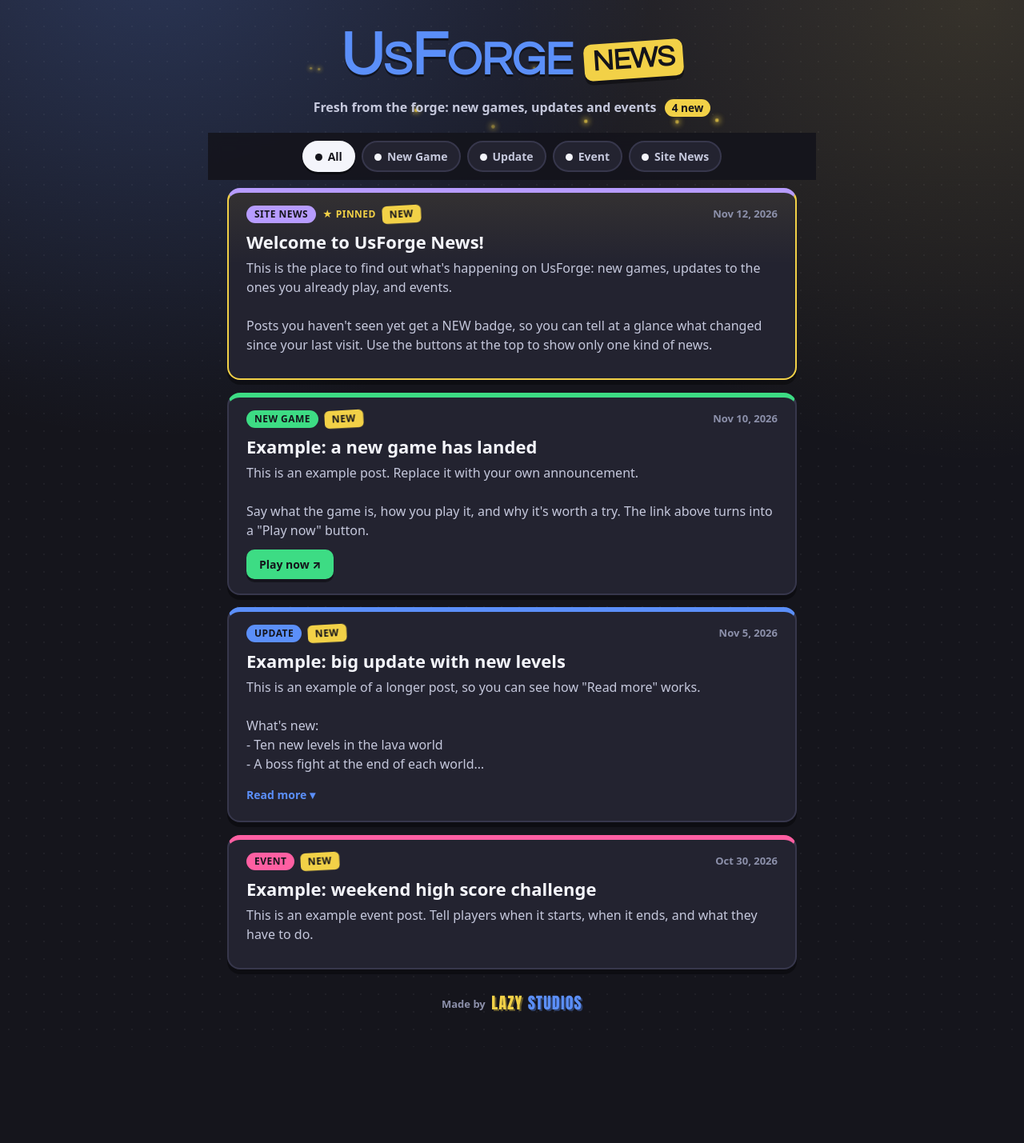
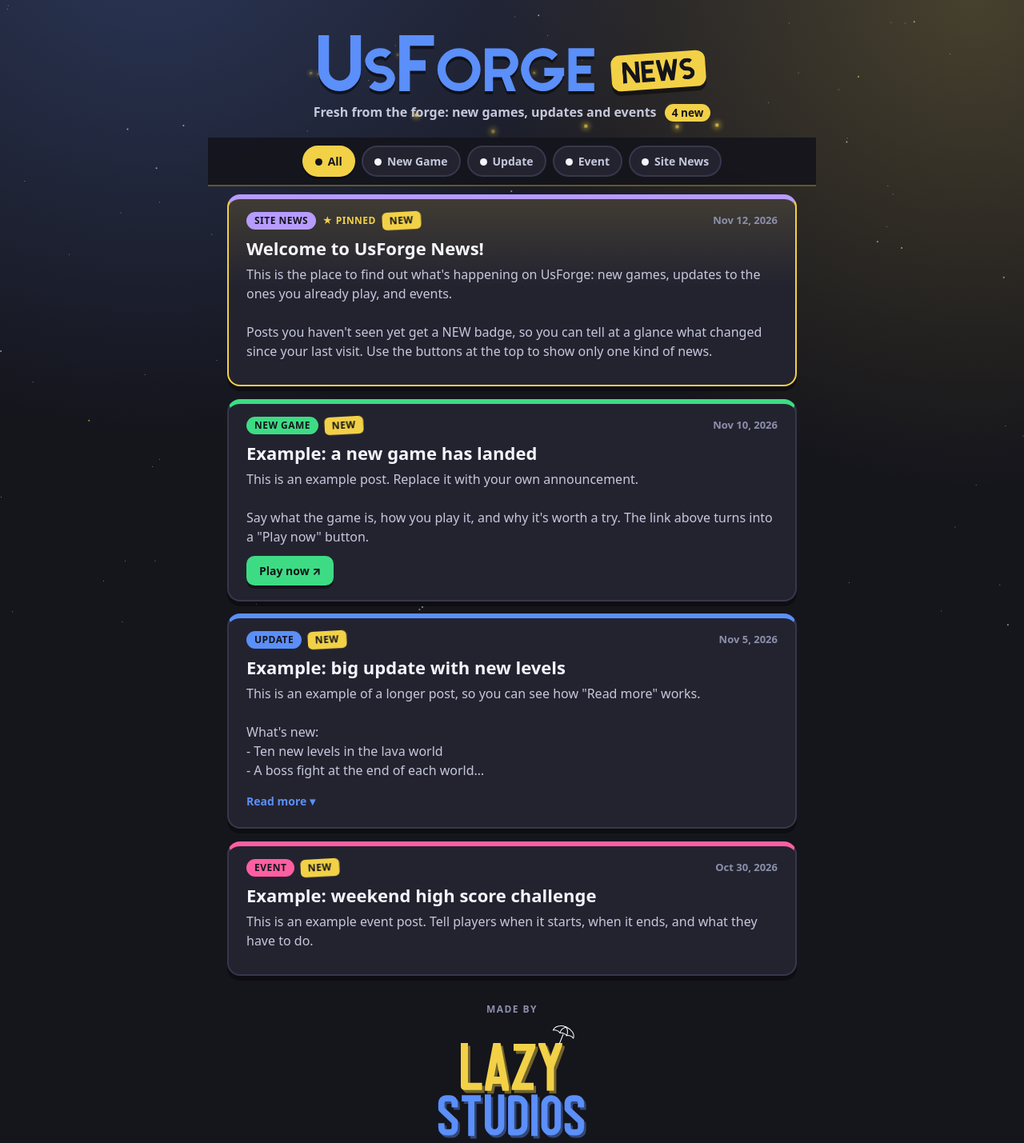
Before and after one commit to TheAureon/UsForge-News, a plain HTML site: page index.html in a window 1280 px wide. Shown: the whole page at 80% size. Before the commit the page ends 1309 px from the top, so only its background shows below. Drawn offline with Linux system fonts and the light colour scheme.

Commit message:
Draw UsForge and Lazy Studios marks as vector shapes, add starry background and more gold
Co-Authored-By: Claude Fable 5.2 <noreply@anthropic.com>
Claude-Session: https://claude.ai/code/session_01Y8nfc8LdpUG6dtVY7YwvYQ

```diff
--- a/index.html
+++ b/index.html
@@ -119,11 +119,10 @@ Thanks to everyone who sent in bug reports. Keep them coming!`
   body {
     background:
       radial-gradient(circle at 15% -10%, rgba(91, 143, 249, .22), transparent 45%),
-      radial-gradient(circle at 95% 0%, rgba(242, 209, 71, .12), transparent 40%),
-      radial-gradient(rgba(255, 255, 255, .045) 1.5px, transparent 1.5px) 0 0 / 22px 22px,
+      radial-gradient(circle at 95% 0%, rgba(242, 209, 71, .2), transparent 42%),
       linear-gradient(180deg, var(--bg2), var(--bg) 480px);
     background-color: var(--bg);
-    background-repeat: no-repeat, no-repeat, repeat, no-repeat;
+    background-repeat: no-repeat;
     color: var(--ink);
     font-family: system-ui, -apple-system, "Segoe UI", Roboto, "Helvetica Neue", Arial, sans-serif;
     font-size: 16px;
@@ -134,7 +133,24 @@ Thanks to everyone who sent in bug reports. Keep them coming!`
     -webkit-tap-highlight-color: transparent;
   }
 
+  .stars { position: fixed; inset: 0; z-index: 0; pointer-events: none; overflow: hidden; }
+
+  .stars i {
+    position: absolute;
+    top: 0;
+    left: 0;
+    width: 1px;
+    height: 1px;
+    border-radius: 50%;
+    background: transparent;
+  }
+
+  .stars .twinkle { animation: twinkle 4s ease-in-out infinite; }
+  .stars .twinkle.late { animation-delay: -2s; }
+
   .wrap {
+    position: relative;
+    z-index: 1;
     max-width: 760px;
     margin: 0 auto;
     padding: 0 clamp(12px, 4vw, 24px) 40px;
@@ -151,34 +167,44 @@ Thanks to everyone who sent in bug reports. Keep them coming!`
 
   .hero h1 {
     position: relative;
+    display: flex;
+    flex-wrap: wrap;
+    align-items: flex-end;
+    justify-content: center;
+    gap: clamp(8px, 2vw, 16px) clamp(10px, 2.6vw, 20px);
     margin: 0;
-    font-family: "Avenir Next", Avenir, Montserrat, Poppins, "Century Gothic", Futura, "Segoe UI", system-ui, sans-serif;
-    font-weight: 900;
-    font-size: clamp(26px, 9vw, 58px);
-    line-height: 1.1;
-    letter-spacing: -.01em;
-    text-transform: uppercase;
-    color: var(--blue);
-    text-shadow: 0 .06em 0 rgba(0, 0, 0, .45);
+    font-size: clamp(34px, 11vw, 70px); /* the logo is sized in em */
+    line-height: 1;
     animation: drop .5s cubic-bezier(.2, 1.4, .4, 1) both;
   }
 
-  /* The big U and F of the UsForge logo */
-  .hero h1 .cap { font-size: 1.32em; line-height: 0; }
+  .logo {
+    display: block;
+    height: 1em;
+    width: auto;
+    max-width: 100%;
+    color: var(--blue);
+    filter: drop-shadow(0 .06em 0 rgba(0, 0, 0, .5));
+  }
 
-  .hero h1 .news {
-    display: inline-block;
-    padding: .08em .3em .1em;
-    margin-left: .08em;
-    font-size: .62em;
-    vertical-align: .22em;
+  .logo g, .news-mark g, .studio svg g {
+    fill: none;
+    stroke: currentColor;
+    stroke-miterlimit: 10;
+  }
+
+  .news {
+    display: block;
+    margin-bottom: .04em;
+    padding: .13em .2em;
+    border-radius: .16em;
+    background: var(--gold);
     color: #14141b;
-    background: var(--gold);
-    border-radius: .28em;
-    text-shadow: none;
     transform: rotate(-4deg);
-    box-shadow: 0 .14em 0 rgba(0, 0, 0, .4);
+    box-shadow: 0 .08em 0 rgba(0, 0, 0, .45);
   }
+
+  .news-mark { display: block; height: .38em; width: auto; }
 
   .hero p {
     position: relative;
@@ -227,6 +253,7 @@ Thanks to everyone who sent in bug reports. Keep them coming!`
     overflow-x: auto;
     scrollbar-width: none;
     background: rgba(21, 21, 28, .9);
+    border-bottom: 2px solid rgba(242, 209, 71, .35);
     -webkit-backdrop-filter: blur(8px);
     backdrop-filter: blur(8px);
   }
@@ -273,6 +300,8 @@ Thanks to everyone who sent in bug reports. Keep them coming!`
 
   .filters button[aria-pressed="true"]::before { background: #14141b; }
 
+  .filters button:first-child { --c: var(--gold); }
+
   button:focus-visible, a:focus-visible {
     outline: 3px solid #fff;
     outline-offset: 2px;
@@ -302,13 +331,13 @@ Thanks to everyone who sent in bug reports. Keep them coming!`
   }
 
   @media (hover: hover) {
-    .card:hover { transform: translateY(-3px); box-shadow: 0 9px 0 rgba(0, 0, 0, .35); }
+    .card:hover { transform: translateY(-3px); border-color: var(--gold); border-top-color: var(--c); box-shadow: 0 9px 0 rgba(0, 0, 0, .35); }
   }
 
   .card.pinned {
     border-color: var(--gold);
     border-top-color: var(--c);
-    background: linear-gradient(180deg, rgba(242, 209, 71, .08), transparent 90px), var(--card);
+    background: linear-gradient(180deg, rgba(242, 209, 71, .14), transparent 110px), var(--card);
   }
 
   .meta {
@@ -410,26 +439,23 @@ Thanks to everyone who sent in bug reports. Keep them coming!`
   .link:active { transform: translateY(3px); box-shadow: 0 1px 0 rgba(0, 0, 0, .4); }
 
   .studio {
-    margin-top: 28px;
+    display: flex;
+    flex-direction: column;
+    align-items: center;
+    gap: 6px;
+    margin-top: 34px;
     color: var(--ink-dim);
-    font-size: 13px;
-    font-weight: 600;
-    text-align: center;
+    font-size: 12px;
+    font-weight: 700;
+    letter-spacing: .12em;
+    text-transform: uppercase;
   }
 
-  .studio b {
-    margin-left: 4px;
-    color: var(--blue);
-    font-family: Impact, Haettenschweiler, "Arial Narrow Bold", "Arial Narrow", sans-serif;
-    font-size: 20px;
-    font-weight: 400;
-    letter-spacing: .06em;
-    text-transform: uppercase;
-    vertical-align: -2px;
-    text-shadow: 2px 2px 0 rgba(91, 143, 249, .35);
-  }
-
-  .studio b span { color: var(--gold); text-shadow: 2px 2px 0 rgba(242, 209, 71, .35); }
+  .studio svg { display: block; width: 190px; max-width: 60%; height: auto; }
+  .studio .lazy { color: var(--gold); }
+  .studio .studios { color: var(--blue); }
+  .studio .shade { opacity: .42; }
+  .studio .brolly { stroke: #fff; stroke-width: 1.6; stroke-linejoin: round; stroke-linecap: round; }
 
   .empty, .problem {
     padding: 28px 18px;
@@ -455,6 +481,11 @@ Thanks to everyone who sent in bug reports. Keep them coming!`
     to   { opacity: 1; transform: none; }
   }
 
+  @keyframes twinkle {
+    0%, 100% { opacity: 1; }
+    50%      { opacity: .25; }
+  }
+
   @keyframes pulse {
     0%, 100% { transform: rotate(-3deg) scale(1); }
     50%      { transform: rotate(-3deg) scale(1.1); }
@@ -469,15 +500,46 @@ Thanks to everyone who sent in bug reports. Keep them coming!`
   @media (prefers-reduced-motion: reduce) {
     *, *::before, *::after { animation: none !important; transition: none !important; }
     .embers { display: none; }
+    .stars .twinkle { opacity: 1; }
   }
 </style>
 </head>
 <body>
 
+<div class="stars" id="stars" aria-hidden="true"></div>
+
 <div class="wrap">
   <header class="hero">
     <div class="embers" id="embers" aria-hidden="true"></div>
-    <h1 aria-label="UsForge News"><span class="cap">U</span>s<span class="cap">F</span>orge <span class="news">News</span></h1>
+    <h1 aria-label="UsForge News">
+      <!-- UsForge logo, drawn as shapes so it looks the same on every device -->
+      <svg class="logo" viewBox="0 0 641 130" aria-hidden="true">
+        <defs><clipPath id="capBox"><rect x="-2" y="0" width="110" height="100"/></clipPath></defs>
+        <g stroke-width="19">
+          <path transform="scale(1.3)" d="M9.5,0V62a28.5,28.5 0 0 0 57,0V0"/>
+          <path transform="translate(108.8,30)" d="M53.65,16.73A25,20.25 0 1 0 34.5,50A25,20.25 0 1 1 15.35,83.27"/>
+          <path transform="translate(187.8,0) scale(1.3)" d="M62,9.5H9.5V100M9.5,54H47"/>
+          <circle transform="translate(276.4,30)" cx="50" cy="50" r="40.5"/>
+          <path transform="translate(386.4,30)" clip-path="url(#capBox)" d="M9.5,100V9.5H44A24.25,24.25 0 0 1 44,58H9.5M45,56L64,106"/>
+          <path transform="translate(470.4,30)" d="M78.64,21.36A40.5,40.5 0 1 0 90.5,50M100,55H54"/>
+          <path transform="translate(580.4,30)" d="M60,9.5H9.5V90.5H60M9.5,50H52"/>
+        </g>
+      </svg>
+      <span class="news">
+        <svg class="news-mark" viewBox="0 0 339 100" aria-hidden="true">
+          <defs>
+            <clipPath id="newsBox"><rect x="0" y="0" width="100" height="100"/></clipPath>
+            <clipPath id="nBox"><rect x="0" y="0" width="80" height="100"/></clipPath>
+          </defs>
+          <g stroke-width="19">
+            <path clip-path="url(#nBox)" d="M9.5,0V100M70.5,0V100M6.5,-5L73.5,105"/>
+            <path transform="translate(90,0)" d="M60,9.5H9.5V90.5H60M9.5,50H52"/>
+            <path transform="translate(160,0)" clip-path="url(#newsBox)" d="M6,-10L28,96L50,22L72,96L94,-10"/>
+            <path transform="translate(270,0)" d="M53.65,16.73A25,20.25 0 1 0 34.5,50A25,20.25 0 1 1 15.35,83.27"/>
+          </g>
+        </svg>
+      </span>
+    </h1>
     <p>Fresh from the forge: new games, updates and events <span class="new-count" id="newCount" hidden></span></p>
   </header>
 
@@ -485,7 +547,43 @@ Thanks to everyone who sent in bug reports. Keep them coming!`
 
   <main class="feed" id="feed" aria-live="polite"></main>
 
-  <footer class="studio">Made by <b><span>Lazy</span> Studios</b></footer>
+  <footer class="studio">
+    <span>Made by</span>
+    <svg viewBox="0 -18 366 286" role="img" aria-label="Lazy Studios">
+      <defs>
+        <clipPath id="tallBox"><rect x="0" y="0" width="50" height="100"/></clipPath>
+        <g id="lazyWord" stroke-width="15" stroke-linejoin="round">
+          <path d="M9,0V91H46"/>
+          <path transform="translate(52,0)" clip-path="url(#tallBox)" stroke-linejoin="miter" d="M5,104L25,0L45,104M14,78H36"/>
+          <path transform="translate(108,0)" clip-path="url(#tallBox)" stroke-linejoin="miter" d="M4,9H42L8,91H46"/>
+          <path transform="translate(164,0)" clip-path="url(#tallBox)" stroke-linejoin="miter" d="M4,-6L25,50L46,-6M25,48V100"/>
+        </g>
+        <g id="studiosWord" stroke-width="15" stroke-linejoin="round">
+          <path d="M41,31V20a11,11 0 0 0 -11,-11H20a11,11 0 0 0 -11,11V35L41,65V80a11,11 0 0 1 -11,11H20a11,11 0 0 1 -11,-11V69"/>
+          <path transform="translate(56,0)" d="M2,9H48M25,9V100"/>
+          <path transform="translate(112,0)" d="M9,0V75a16,16 0 0 0 32,0V0"/>
+          <path transform="translate(168,0)" d="M9,9V91H24A17,17 0 0 0 41,74V26A17,17 0 0 0 24,9Z"/>
+          <path transform="translate(224,0)" d="M9,0V100"/>
+          <path transform="translate(248,0)" d="M25,9a16,16 0 0 1 16,16V75a16,16 0 0 1 -32,0V25a16,16 0 0 1 16,-16Z"/>
+          <path transform="translate(304,0)" d="M41,31V20a11,11 0 0 0 -11,-11H20a11,11 0 0 0 -11,11V35L41,65V80a11,11 0 0 1 -11,11H20a11,11 0 0 1 -11,-11V69"/>
+        </g>
+      </defs>
+      <g class="lazy" transform="translate(58,34) scale(1.15)">
+        <use href="#lazyWord" class="shade" x="5" y="6"/>
+        <use href="#lazyWord"/>
+      </g>
+      <g class="studios" transform="translate(4,158)">
+        <use href="#studiosWord" class="shade" x="5" y="6"/>
+        <use href="#studiosWord"/>
+      </g>
+      <!-- the little beach umbrella on the Y -->
+      <g class="brolly" transform="translate(297,36) rotate(22) scale(1.25)" fill="none">
+        <path d="M0,0V-20"/>
+        <path d="M-21,-20A21,15 0 0 1 21,-20Q14,-24 7,-20Q0,-24 -7,-20Q-14,-24 -21,-20Z"/>
+        <path d="M0,-35Q-8,-29 -7,-20M0,-35Q8,-29 7,-20"/>
+      </g>
+    </svg>
+  </footer>
 </div>
 
 <script>
@@ -711,6 +809,24 @@ Thanks to everyone who sent in bug reports. Keep them coming!`
     resizeTimer = setTimeout(checkClamps, 120);
   });
 
+  /* ---------- Starry background ---------- */
+
+  // Each layer is one tiny dot copied many times with box-shadow: cheap to draw.
+  function starLayer(count, size, color, cls) {
+    var dots = [];
+    for (var n = 0; n < count; n++) {
+      dots.push((Math.random() * 100).toFixed(2) + "vw " + (Math.random() * 100).toFixed(2) + "vh 0 " + size + "px " + color);
+    }
+    var layer = document.createElement("i");
+    if (cls) layer.className = cls;
+    layer.style.boxShadow = dots.join(",");
+    document.getElementById("stars").appendChild(layer);
+  }
+
+  starLayer(70, 0, "rgba(255,255,255,.55)", "");
+  starLayer(22, 0.5, "rgba(255,255,255,.9)", "twinkle");
+  starLayer(16, 0.6, "rgba(242,209,71,.95)", "twinkle late");
+
   /* ---------- Header sparks ---------- */
 
   var embers = document.getElementById("embers");
```
